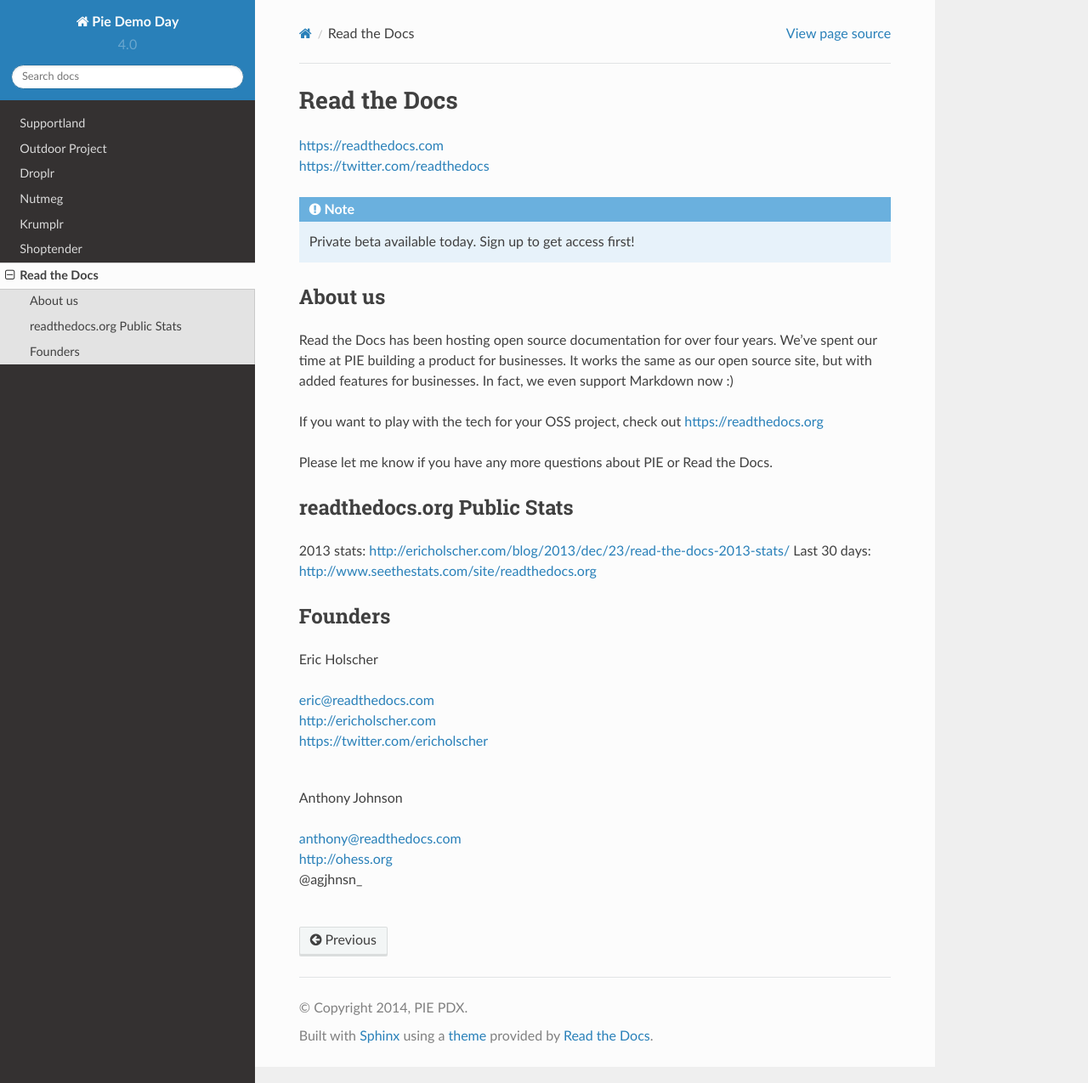
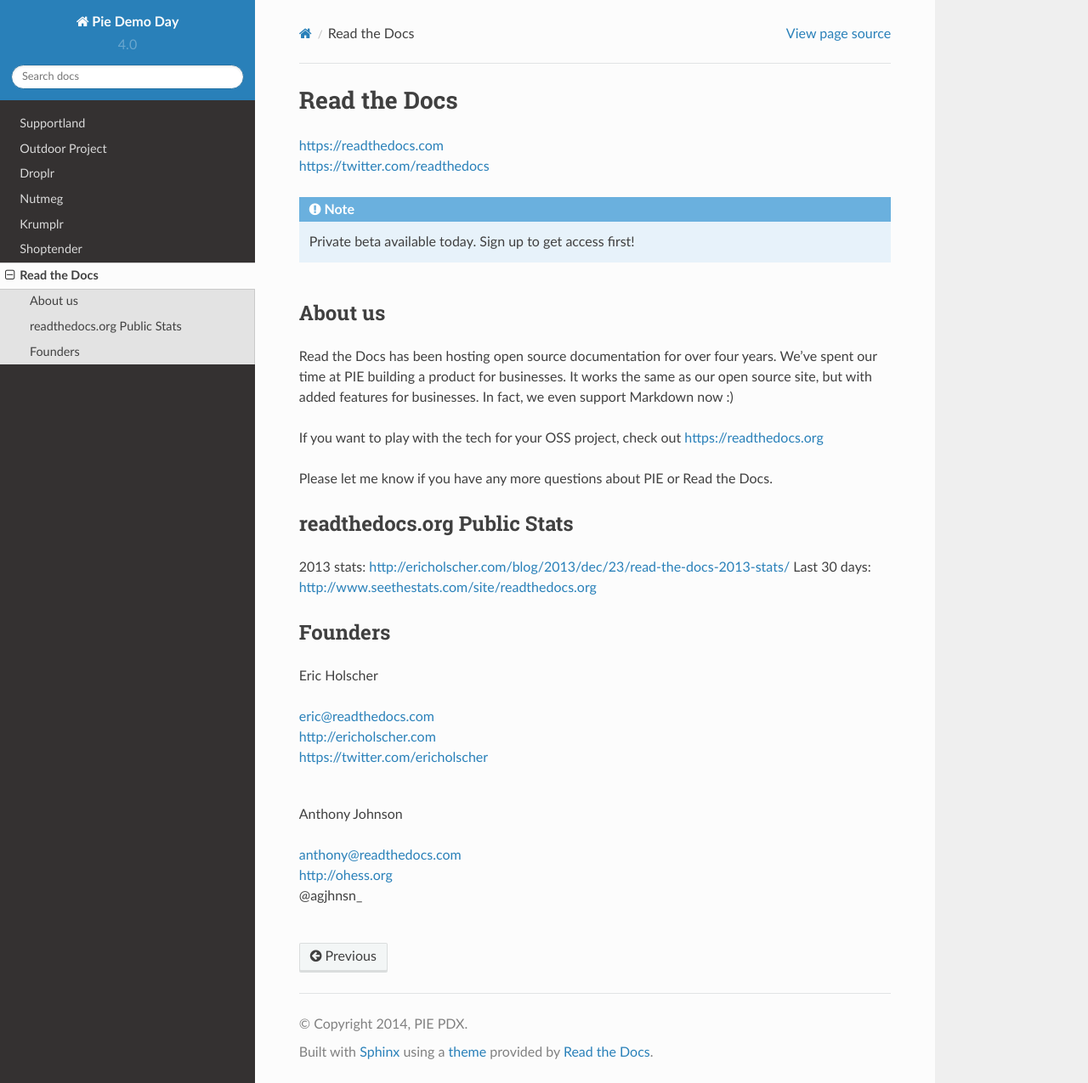
Before and after one commit to piepdx/pie-docs, a Sphinx documentation site: the page built from docs/read-the-docs.rst, in a window 1280 px wide and 1275 px high. Shown: the whole window at 85% size. Built offline with Sphinx 7.4.7 and the Read the Docs theme 2.0.0, drawn with Linux system fonts in a browser that asks for light colours.

Commit message:
Clean up formatting

```diff
--- a/docs/read-the-docs.rst
+++ b/docs/read-the-docs.rst
@@ -5,6 +5,10 @@
 | https://twitter.com/readthedocs
 
 .. note:: Private beta available today. Sign up to get access first!
+
+.. raw:: html
+
+   <br>
 
 About us
 ~~~~~~~~
```
